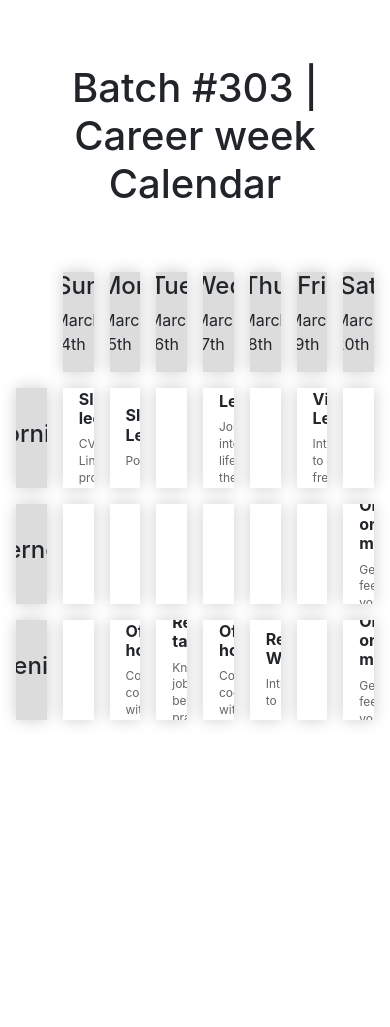
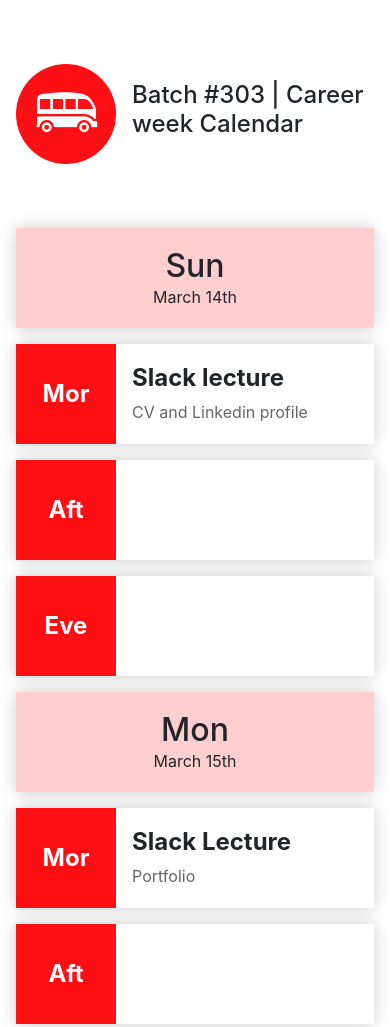
Before and after one commit to yannklein/last-week-calendar-303, a plain HTML site: page index.html in a window 390 px wide. Shown: the top 1027 px of the page. Before the commit the page ends 844 px from the top, so only its background shows below. Drawn offline with nearby package versions, Linux system fonts and the light colour scheme.

Commit message:
responsive version

```diff
--- a/css/card.css
+++ b/css/card.css
@@ -11,20 +11,21 @@
   box-shadow: 0 0 24px rgba(255, 0, 0, 0.8);
 }
 
-.card-product-image {
+.card-product-daytime {
   height: 100%;
   min-width: 100px;
   background-size: cover;
   display: flex;
   align-items: center;
   justify-content: center;
+  display: none;
+  background-color: #FD0F14;
 }
 
-.card-product-image p {
+.card-product-daytime p {
   color: white;
   font-weight: bolder;
   font-size: 24px;
-  text-shadow: 0 0 8px rgba(0,0,0,1);
   margin: 0;
 }
 
@@ -57,9 +58,56 @@
   justify-content: center;
   width: 100%;
   height: 100%;
-  background-color: rgba(220,220,220,1);
+  background-color: rgba(253, 15, 20,0.2);
 }
 
 .card-product-titles h2 {
   font-size: 24px;
+  margin: 0;
 }
+
+.card-product-titles p {
+  margin: 0;
+}
+
+@media screen and (max-width: 1200px) {
+  .card-product-titles h2 {
+    font-size: 16px;
+  }
+  .card-product-infos h2 {
+    font-size: 12px;
+  }
+  .card-product-infos p {
+    font-size: 10px;
+  }
+}
+
+@media screen and (max-width: 1000px) {
+  .card-product-titles h2 {
+    font-size: 24px;
+  }
+  .card-product-infos h2 {
+    font-size: 16px;
+  }
+  .card-product-infos p {
+    font-size: 12px;
+  }
+
+  .day-slot {
+    display: none;
+  }
+  .card-product-daytime {
+    display: flex;
+  }
+}
+
+@media screen and (max-width: 800px) {
+  .card-product-titles h2 {
+    font-size: 32px;
+  }
+  .card-product-infos h2 {
+    font-size: 24px;
+  }
+  .card-product-infos p {
+    font-size: 16px;
+  }
--- a/css/style.css
+++ b/css/style.css
@@ -1,13 +1,49 @@
 @import url(card.css);
 
-h1 {
+.title {
   margin: 64px;
-  text-align: center;
+  display: flex;
+  align-items: center;
+  justify-content: center;
 }
+
+.title img {
+  margin-right: 24px;
+  width: 100px;
+}
+
+
 
 .cards {
   display: grid;
   grid-gap: 16px;
   margin: 16px;
   grid-template-columns: 1fr 1fr 1fr 1fr 1fr 1fr 1fr 1fr;
+  grid-template-rows: 1fr 1fr 1fr 1fr;
+  grid-auto-flow: column;
 }
+
+@media screen and (max-width: 1000px) {
+  .cards {
+    grid-template-columns: 1fr;
+    grid-template-rows: repeat(32, 1fr);
+  }
+  .title h1 {
+    font-size: 32px;
+  }
+}
+
+@media screen and (max-width: 800px) {
+  .title h1 {
+    font-size: 24px;
+  }
+}
+
+@media screen and (max-width: 500px) {
+  .title {
+    margin: 64px 16px;
+  }
+  .title img {
+    margin-right: 16px;
+  }
+}
--- a/index.html
+++ b/index.html
@@ -16,11 +16,30 @@
   </head>
   <body>
     <div class="">
-      <h1>Batch #303 | Career week Calendar</h1>
+      <div class="title">
+        <img src="images/logo.png" alt="logo">
+        <h1>Batch #303 | Career week Calendar</h1>
+      </div>
       <div class="cards">
 
-        <div>
+        <div class="day-slot">
         </div>
+        <div class="card-product day-slot">
+          <div class="card-product-titles ">
+            <h2>Morning</h2>
+          </div>
+        </div>
+        <div class="card-product day-slot">
+          <div class="card-product-titles ">
+            <h2>Afternoon</h2>
+          </div>
+        </div>
+        <div class="card-product day-slot">
+          <div class="card-product-titles ">
+            <h2>Evening</h2>
+          </div>
+        </div>
+
         <div class="card-product">
           <div class="card-product-titles">
             <h2>Sun</h2>
@@ -28,11 +47,55 @@
           </div>
         </div>
         <div class="card-product">
+          <div class="card-product-daytime">
+            <p>Mor</p>
+          </div>
+          <div class="card-product-infos">
+            <h2>Slack lecture</h2>
+            <p>CV and Linkedin profile</p>
+          </div>
+        </div>
+        <div class="card-product">
+          <div class="card-product-daytime">
+            <p>Aft</p>
+          </div>
+        </div>
+        <div class="card-product">
+          <div class="card-product-daytime">
+            <p>Eve</p>
+          </div>
+        </div>
+
+        <div class="card-product">
           <div class="card-product-titles">
             <h2>Mon</h2>
             <p>March 15th</p>
           </div>
         </div>
+        <div class="card-product">
+          <div class="card-product-daytime">
+            <p>Mor</p>
+          </div>
+          <div class="card-product-infos">
+            <h2>Slack Lecture</h2>
+            <p>Portfolio</p>
+          </div>
+        </div>
+        <div class="card-product">
+          <div class="card-product-daytime">
+            <p>Aft</p>
+          </div>
+        </div>
+        <div class="card-product">
+          <div class="card-product-daytime">
+            <p>Eve</p>
+          </div>
+          <div class="card-product-infos">
+            <h2>Office hours</h2>
+            <p>Come code with us</p>
+          </div>
+        </div>
+
         <div class="card-product">
           <div class="card-product-titles">
             <h2>Tue</h2>
@@ -40,11 +103,55 @@
           </div>
         </div>
         <div class="card-product">
+          <div class="card-product-daytime">
+            <p>Mor</p>
+          </div>
+        </div>
+        <div class="card-product">
+          <div class="card-product-daytime">
+            <p>Aft</p>
+          </div>
+        </div>
+        <div class="card-product">
+          <div class="card-product-daytime">
+            <p>Eve</p>
+          </div>
+          <div class="card-product-infos">
+            <h2>Recruter talk</h2>
+            <p>Know the job search best practices</p>
+          </div>
+        </div>
+
+        <div class="card-product">
           <div class="card-product-titles">
             <h2>Wed</h2>
             <p>March 17th</p>
           </div>
         </div>
+        <div class="card-product">
+          <div class="card-product-daytime">
+            <p>Mor</p>
+          </div>
+          <div class="card-product-infos">
+            <h2>Slack Lecture</h2>
+            <p>Job interview, life after the bootcamp</p>
+          </div>
+        </div>
+        <div class="card-product">
+          <div class="card-product-daytime">
+            <p>Aft</p>
+          </div>
+        </div>
+        <div class="card-product">
+          <div class="card-product-daytime">
+            <p>Eve</p>
+          </div>
+          <div class="card-product-infos">
+            <h2>Office hours</h2>
+            <p>Come code with us</p>
+          </div>
+        </div>
+
         <div class="card-product">
           <div class="card-product-titles">
             <h2>Thu</h2>
@@ -52,112 +159,76 @@
           </div>
         </div>
         <div class="card-product">
+          <div class="card-product-daytime">
+            <p>Mor</p>
+          </div>
+        </div>
+        <div class="card-product">
+          <div class="card-product-daytime">
+            <p>Aft</p>
+          </div>
+        </div>
+        <div class="card-product">
+          <div class="card-product-daytime">
+            <p>Eve</p>
+          </div>
+          <div class="card-product-infos">
+            <h2>React Workshop</h2>
+            <p>Introduction to React</p>
+          </div>
+        </div>
+
+
+        <div class="card-product">
           <div class="card-product-titles">
             <h2>Fri</h2>
             <p>March 19th</p>
           </div>
         </div>
         <div class="card-product">
-          <div class="card-product-titles">
-            <h2>Sat</h2>
-            <p>March 20th</p>
+          <div class="card-product-daytime">
+            <p>Mor</p>
           </div>
-        </div>
-
-        <div class="card-product">
-          <div class="card-product-titles">
-            <h2>Morning</h2>
-          </div>
-        </div>
-        <div class="card-product">
-          <div class="card-product-infos">
-            <h2>Slack lecture</h2>
-            <p>CV and Linkedin profile</p>
-          </div>
-        </div>
-        <div class="card-product">
-          <div class="card-product-infos">
-            <h2>Slack Lecture</h2>
-            <p>Portfolio</p>
-          </div>
-        </div>
-        <div class="card-product">
-        </div>
-        <div class="card-product">
-          <div class="card-product-infos">
-            <h2>Slack Lecture</h2>
-            <p>Job interview, life after the bootcamp</p>
-          </div>
-        </div>
-        <div class="card-product">
-        </div>
-        <div class="card-product">
           <div class="card-product-infos">
             <h2>Video Lecture</h2>
             <p>Introduction to freelancing</p>
           </div>
         </div>
         <div class="card-product">
+          <div class="card-product-daytime">
+            <p>Aft</p>
+          </div>
+        </div>
+        <div class="card-product">
+          <div class="card-product-daytime">
+            <p>Eve</p>
+          </div>
         </div>
 
         <div class="card-product">
           <div class="card-product-titles">
-            <h2>Afternoon</h2>
+            <h2>Sat</h2>
+            <p>March 20th</p>
           </div>
         </div>
         <div class="card-product">
+          <div class="card-product-daytime">
+            <p>Mor</p>
+          </div>
         </div>
         <div class="card-product">
-        </div>
-        <div class="card-product">
-        </div>
-        <div class="card-product">
-        </div>
-        <div class="card-product">
-        </div>
-        <div class="card-product">
-        </div>
-        <div class="card-product">
+          <div class="card-product-daytime">
+            <p>Aft</p>
+          </div>
           <div class="card-product-infos">
             <h2>One-to-one meetings</h2>
             <p>Get our feedback for your career</p>
           </div>
         </div>
-
-      <div class="card-product">
-          <div class="card-product-titles">
-            <h2>Evening</h2>
+        <div class="card-product">
+          <div class="card-product-daytime">
+            <p>Eve</p>
           </div>
-        </div>
-        <div class="card-product">
-        </div>
-        <div class="card-product">
-          <div class="card-product-infos">
-            <h2>Office hours</h2>
-            <p>Come code with us</p>
-          </div>
-        </div>
-        <div class="card-product">
-          <div class="card-product-infos">
-            <h2>Recruter talk</h2>
-            <p>Know the job search best practices</p>
-          </div>
-        </div>
-        <div class="card-product">
-          <div class="card-product-infos">
-            <h2>Office hours</h2>
-            <p>Come code with us</p>
-          </div>
-        </div>
-        <div class="card-product">
-          <div class="card-product-infos">
-            <h2>React Workshop</h2>
-            <p>Introduction to React</p>
-          </div>
-        </div>
-        <div class="card-product">
-        </div>
-        <div class="card-product">
           <div class="card-product-infos">
             <h2>One-to-one meetings</h2>
             <p>Get our feedback for your career</p>
```
Also changed, not shown: images/logo.png (added), 1 other file.
